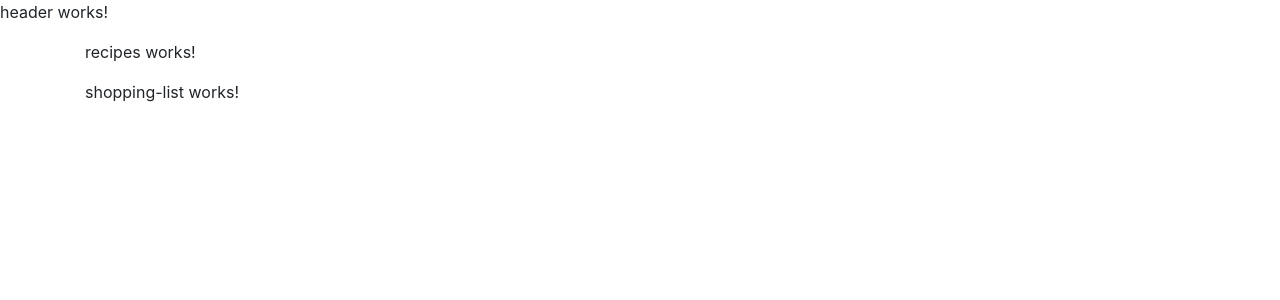
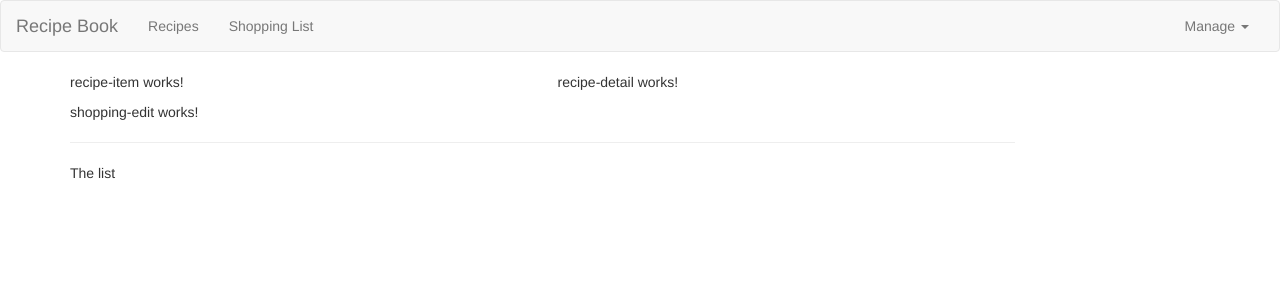
Before and after one commit to PhilippElsaesser/Angular-Recipe-App, an Angular app: page / in a window 1280 px wide. Shown: the top 300 px of the page. Built offline with nearby package versions, Linux system fonts and the light colour scheme.

Commit message:
added basic bootstrap navbar in header component

```diff
--- a/package.json
+++ b/package.json
@@ -19,7 +19,7 @@
     "@angular/platform-browser": "~7.2.0",
     "@angular/platform-browser-dynamic": "~7.2.0",
     "@angular/router": "~7.2.0",
-    "bootstrap": "^4.2.1",
+    "bootstrap": "^3.4.0",
     "core-js": "^2.5.4",
     "rxjs": "~6.3.3",
     "tslib": "^1.9.0",
--- a/src/app/header/header.component.html
+++ b/src/app/header/header.component.html
@@ -1,3 +1,22 @@
-<p>
-  header works!
-</p>
+<nav class="navbar navbar-default">
+  <div class="container-fluid">
+    <div class="navbar-header">
+      <a href="#" class="navbar-brand">Recipe Book</a>
+    </div>
+    <div class="collapse navbar-collapse">
+      <ul class="nav navbar-nav">
+        <li><a href="#">Recipes</a></li>
+        <li><a href="#">Shopping List</a></li>
+      </ul>
+      <ul class="nav navbar-nav navbar-right">
+        <li class="dropdown">
+          <a href="#" class="dropdown-toggle" role="button">Manage <span class="caret"></span></a>
+          <ul class="dropdown-menu">
+            <li><a href="#">Save Data</a></li>
+            <li><a href="#">Fetch Data</a></li>
+          </ul>
+        </li>
+      </ul>
+    </div>
+  </div>
+</nav>
--- a/src/app/recipes/recipe-list/recipe-list.component.html
+++ b/src/app/recipes/recipe-list/recipe-list.component.html
@@ -1,3 +1 @@
-<p>
-  recipe-list works!
-</p>
+<app-recipe-item></app-recipe-item>
--- a/src/app/recipes/recipes.component.html
+++ b/src/app/recipes/recipes.component.html
@@ -1,3 +1,8 @@
-<p>
-  recipes works!
-</p>
+<div class="row">
+  <div class="col-md-5">
+    <app-recipe-list></app-recipe-list>
+  </div>
+  <div class="col-md-7">
+    <app-recipe-detail></app-recipe-detail>
+  </div>
+</div>
--- a/src/app/shopping-list/shopping-list.component.html
+++ b/src/app/shopping-list/shopping-list.component.html
@@ -1,3 +1,7 @@
-<p>
-  shopping-list works!
-</p>
+<div class="row">
+  <div class="col-xs-10">
+    <app-shopping-edit></app-shopping-edit>
+    <hr>
+    <p>The list</p>
+  </div>
+</div>
```
Also changed, not shown: 1 other file (tests, documents, lock files or other folders).
